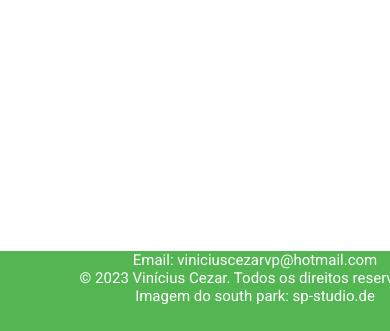
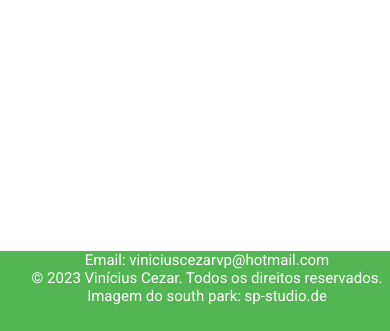
Before and after one commit to ViCezar/Portfolio, a plain HTML site: page portfolio.html in a window 390 px wide. Shown: the part 1449-1780 px from the top of the page. Drawn offline with Linux system fonts and the light colour scheme.

Commit message:
Update port2.css

```diff
--- a/port2.css
+++ b/port2.css
@@ -943,7 +943,7 @@ footer {
   }
 
   .site {
-  width:480px;
+  width:80%;
   }
 
 
```
